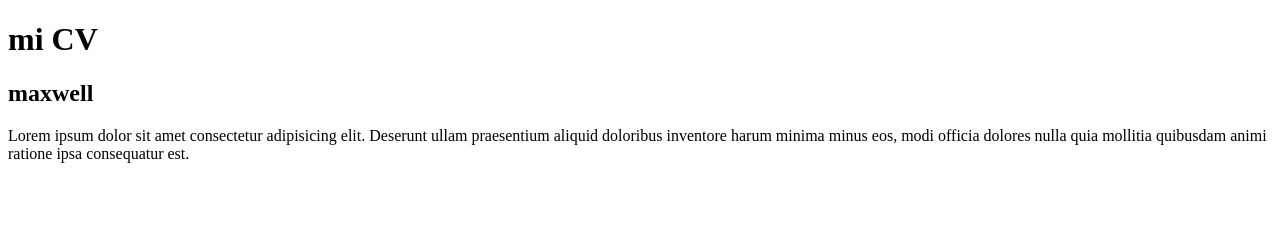
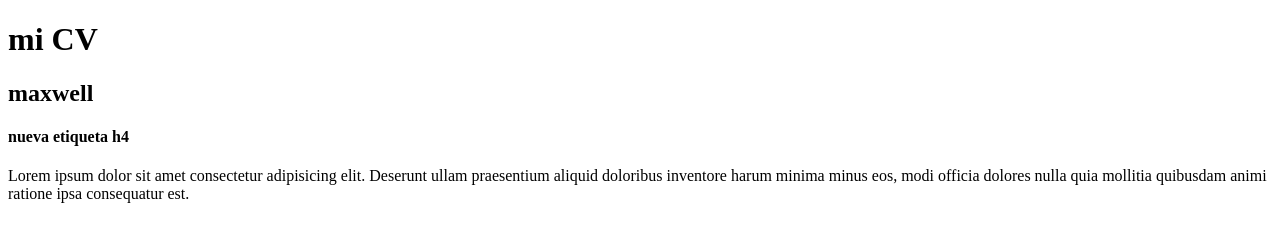
Before and after one commit to Maxwell0110/prueba1, a plain HTML site: page index.html in a window 1280 px wide. Drawn offline with Linux system fonts and the light colour scheme.

Commit message:
agrego 1h4

```diff
--- a/index.html
+++ b/index.html
@@ -9,6 +9,8 @@
     <h1>mi CV</h1>
     <h2>maxwell</h2>
 
+    <h4>nueva etiqueta h4 </h4>
+
     <p>Lorem ipsum dolor sit amet consectetur adipisicing elit. Deserunt ullam praesentium aliquid doloribus inventore harum minima minus eos, modi officia dolores nulla quia mollitia quibusdam animi ratione ipsa consequatur est.</p>
 </body>
 </html>
```
